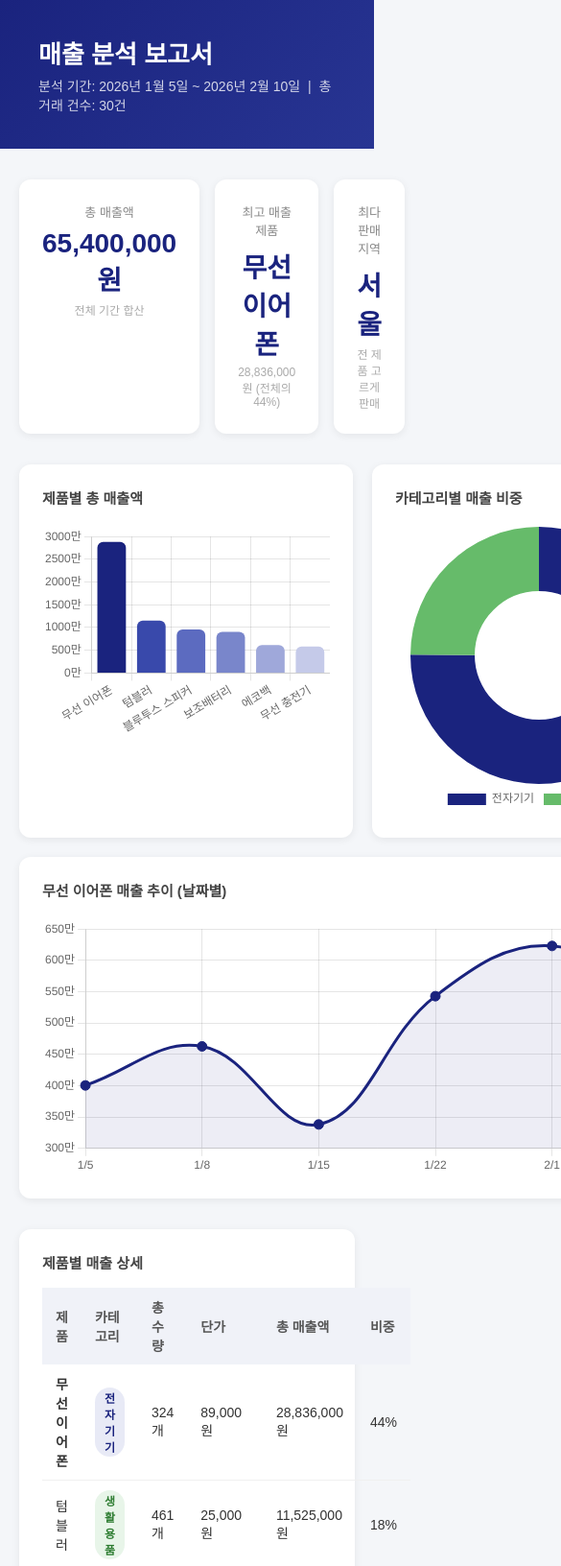
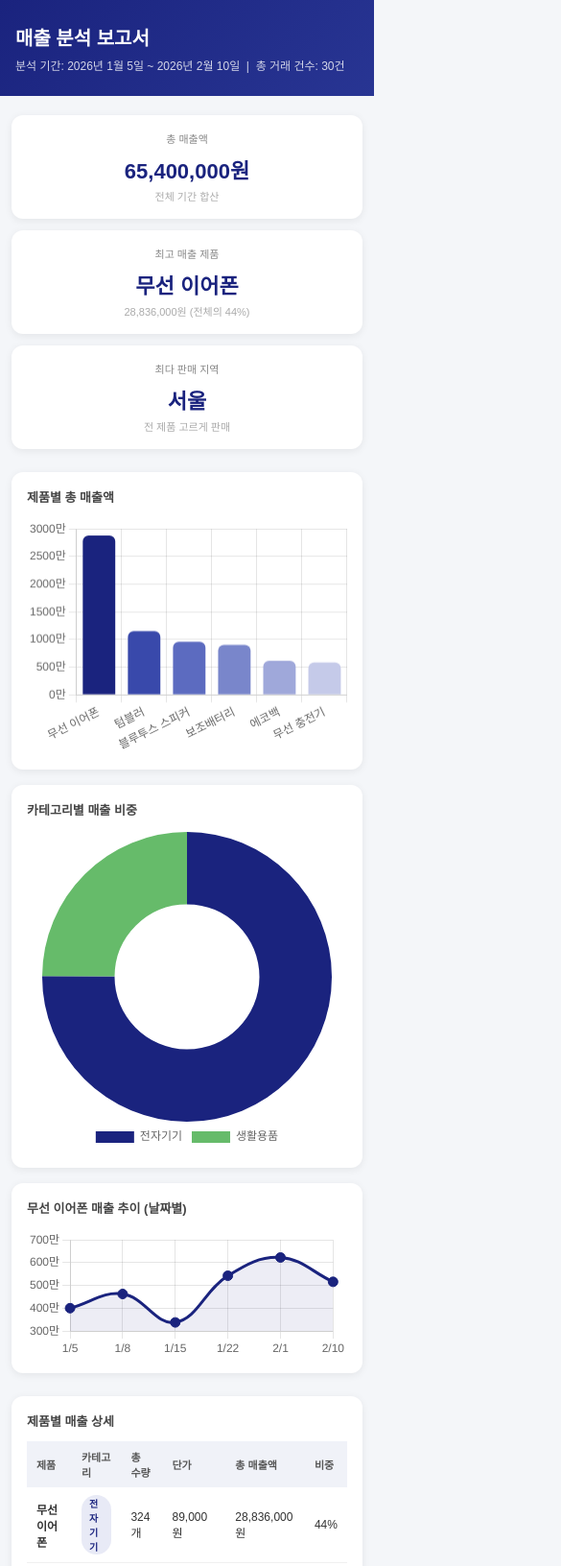
Before and after one commit to rtrt0730-dotcom/kkoso, a plain HTML site: page 2-체험용-샘플/매출보고서.html in a window 390 px wide. Shown: the top 1632 px of the page at 96% size, 585 px wide, since content can reach past the window. Drawn offline with nearby package versions, Linux system fonts and the light colour scheme.

Commit message:
모바일 최적화: iPhone 15 Pro 해상도 맞춤

```diff
--- a/2-체험용-샘플/매출보고서.html
+++ b/2-체험용-샘플/매출보고서.html
@@ -85,6 +85,65 @@
     .insight-card li { font-size: 14px; line-height: 1.8; color: #444; }
 
     footer { text-align: center; font-size: 12px; color: #aaa; padding: 24px; }
+
+    /* 모바일 최적화 (iPhone 15 Pro: 393px) */
+    @media (max-width: 480px) {
+      header {
+        padding: 24px 16px;
+      }
+      header h1 { font-size: 20px; }
+      header p { font-size: 12px; }
+
+      .container { padding: 20px 12px; }
+
+      .kpi-grid {
+        grid-template-columns: 1fr;
+        gap: 12px;
+        margin-bottom: 24px;
+      }
+      .kpi-card {
+        padding: 16px;
+      }
+      .kpi-card .label { font-size: 11px; }
+      .kpi-card .value { font-size: 22px; }
+      .kpi-card .sub { font-size: 11px; }
+
+      .charts-grid {
+        grid-template-columns: 1fr;
+        gap: 16px;
+        margin-bottom: 24px;
+      }
+      .chart-card {
+        padding: 16px;
+      }
+      .chart-card h2 { font-size: 13px; margin-bottom: 14px; }
+
+      .table-card {
+        padding: 16px;
+        margin-bottom: 24px;
+        overflow-x: auto;
+      }
+      .table-card h2 { font-size: 13px; margin-bottom: 12px; }
+      table { font-size: 12px; }
+      th { padding: 8px 10px; font-size: 11px; }
+      td { padding: 8px 10px; }
+      .badge { font-size: 10px; padding: 1px 8px; }
+
+      .insight-card {
+        padding: 16px 18px;
+        margin-bottom: 24px;
+      }
+      .insight-card h2 { font-size: 13px; margin-bottom: 10px; }
+      .insight-card ul { padding-left: 16px; }
+      .insight-card li { font-size: 12px; line-height: 1.6; }
+
+      .section-title {
+        font-size: 11px;
+        margin-bottom: 12px;
+      }
+
+      footer { padding: 16px; font-size: 11px; }
+    }
   </style>
 </head>
 <body>
```
